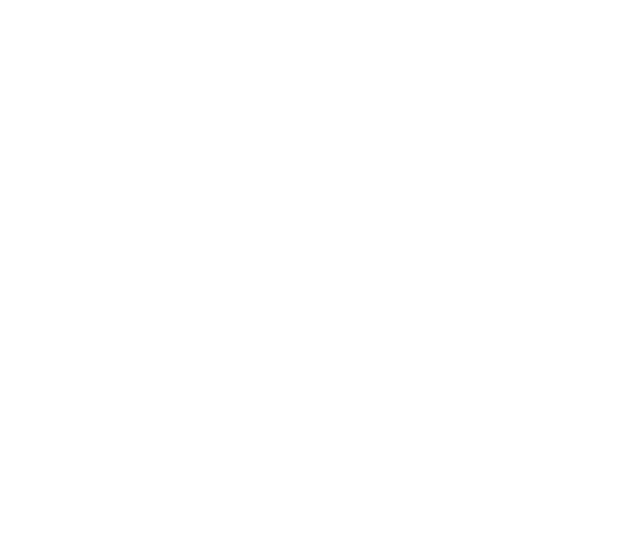
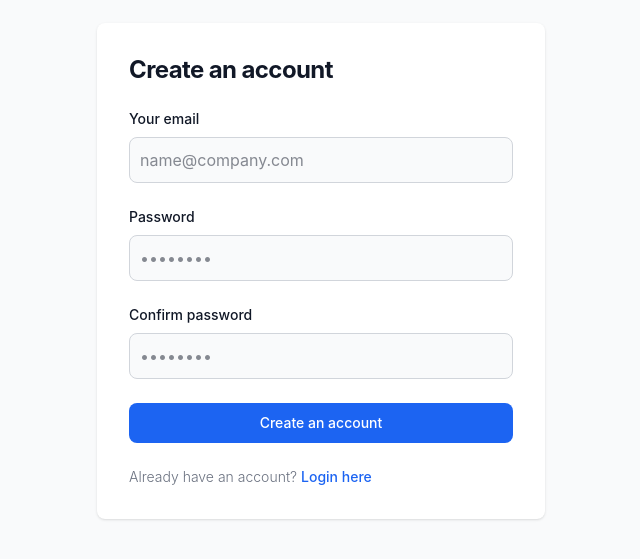
Before and after one commit to KavishkaImalsha/sample-project, a React (Vite) app: page /register in a window 1280 px wide. Before the commit this address had no page. Shown: the part 129-688 px from the top of the page, without its empty margins (319-959 px from the left). Built offline with nearby package versions, Linux system fonts and the light colour scheme.

Commit message:
Design user register page, link both login and regiter for route among those

```diff
--- a/src/App.jsx
+++ b/src/App.jsx
@@ -1,15 +1,17 @@
-import { useState } from 'react'
-import { Routes, Route } from 'react-router';
-import LoginPage from './pages/login/LoginPage';
+import { useState } from "react";
+import { Routes, Route } from "react-router";
+import LoginPage from "./pages/login/LoginPage";
+import RegisterPage from "./pages/register/RegisterPage";
 
 function App() {
   return (
     <>
       <Routes>
-        <Route path='/login' element={ <LoginPage /> } />
+        <Route path="/login" element={<LoginPage />} />
+        <Route path="/register" element={<RegisterPage />} />
       </Routes>
     </>
-  )
+  );
 }
 
-export default App
+export default App;
--- a/src/pages/login/LoginPage.jsx
+++ b/src/pages/login/LoginPage.jsx
@@ -1,5 +1,6 @@
-import React from 'react'
-import SubmitBtn from '../../components/buttons/SubmitBtn';
+import React from "react";
+import SubmitBtn from "../../components/buttons/SubmitBtn";
+import { Link } from "react-router";
 
 const LoginPage = () => {
   return (
@@ -13,20 +14,55 @@ const LoginPage = () => {
               </h1>
               <form class="space-y-4 md:space-y-6" action="#">
                 <div>
-                            <label for="email" class="block mb-2 text-sm font-medium text-gray-900 dark:text-white">Your email</label>
-                            <input type="email" name="email" id="email" className="inputField" placeholder="name@company.com" required=""/>
+                  <label
+                    for="email"
+                    class="block mb-2 text-sm font-medium text-gray-900 dark:text-white"
+                  >
+                    Your email
+                  </label>
+                  <input
+                    type="email"
+                    name="email"
+                    id="email"
+                    className="inputField"
+                    placeholder="name@company.com"
+                    required=""
+                  />
                 </div>
                 <div>
-                            <label for="password" class="block mb-2 text-sm font-medium text-gray-900 dark:text-white">Password</label>
-                            <input type="password" name="password" id="password" placeholder="••••••••" className="inputField" required=""/>
+                  <label
+                    for="password"
+                    class="block mb-2 text-sm font-medium text-gray-900 dark:text-white"
+                  >
+                    Password
+                  </label>
+                  <input
+                    type="password"
+                    name="password"
+                    id="password"
+                    placeholder="••••••••"
+                    className="inputField"
+                    required=""
+                  />
                 </div>
                 <div class="flex items-center justify-end">
-                            <a href="#" class="text-sm font-medium text-primary-600 hover:underline dark:text-white">Forgot password?</a>
+                  <a
+                    href="#"
+                    class="text-sm font-medium text-primary-600 hover:underline dark:text-white"
+                  >
+                    Forgot password?
+                  </a>
                 </div>
                 <SubmitBtn type="submit" btnName="Sign in" />
 
                 <p class="text-sm font-light text-gray-500 dark:text-white">
-                            Don’t have an account yet? <a href="#" class="font-medium text-primary-600 hover:underline dark:text-primary-500">Sign up</a>
+                  Don’t have an account yet?{" "}
+                  <Link
+                    to="/register"
+                    class="font-medium text-primary-600 hover:underline dark:text-primary-500"
+                  >
+                    Sign up
+                  </Link>
                 </p>
               </form>
             </div>
@@ -34,7 +70,7 @@ const LoginPage = () => {
         </div>
       </section>
     </>
-  )
-}
+  );
+};
 
-export default LoginPage
+export default LoginPage;
--- /dev/null
+++ b/src/pages/register/RegisterPage.jsx
@@ -0,0 +1,83 @@
+import React from "react";
+import SubmitBtn from "../../components/buttons/SubmitBtn";
+import { Link } from "react-router";
+
+const RegisterPage = () => {
+  return (
+    <>
+      <section className="bg-gray-50 dark:bg-gray-900">
+        <div className="flex flex-col items-center justify-center px-6 py-8 mx-auto md:h-screen lg:py-0">
+          <div className="w-full bg-white rounded-lg shadow dark:border md:mt-0 sm:max-w-md xl:p-0 dark:bg-gray-800 dark:border-gray-700">
+            <div className="p-6 space-y-4 md:space-y-6 sm:p-8">
+              <h1 className="text-xl font-bold leading-tight tracking-tight text-gray-900 md:text-2xl dark:text-white">
+                Create an account
+              </h1>
+              <form className="space-y-4 md:space-y-6" action="#">
+                <div>
+                  <label
+                    for="email"
+                    className="block mb-2 text-sm font-medium text-gray-900 dark:text-white"
+                  >
+                    Your email
+                  </label>
+                  <input
+                    type="email"
+                    name="email"
+                    id="email"
+                    className="inputField"
+                    placeholder="name@company.com"
+                    required=""
+                  />
+                </div>
+                <div>
+                  <label
+                    for="password"
+                    className="block mb-2 text-sm font-medium text-gray-900 dark:text-white"
+                  >
+                    Password
+                  </label>
+                  <input
+                    type="password"
+                    name="password"
+                    id="password"
+                    placeholder="••••••••"
+                    className="inputField"
+                    required=""
+                  />
+                </div>
+                <div>
+                  <label
+                    for="confirm-password"
+                    className="block mb-2 text-sm font-medium text-gray-900 dark:text-white"
+                  >
+                    Confirm password
+                  </label>
+                  <input
+                    type="confirm-password"
+                    name="confirm-password"
+                    id="confirm-password"
+                    placeholder="••••••••"
+                    className="inputField"
+                    required=""
+                  />
+                </div>
+                <SubmitBtn type="submit" btnName="Create an account" />
+                <p className="text-sm font-light text-gray-500 dark:text-gray-400">
+                  Already have an account?{" "}
+                  <Link
+                    to="/login"
+                    className="font-medium text-primary-600 hover:underline dark:text-primary-500"
+                  >
+                    Login here
+                  </Link>
+                </p>
+              </form>
+            </div>
+          </div>
+        </div>
+      </section>
+    </>
+  );
+};
+
+export default RegisterPage;
```
Lines whose indentation alone changed are shown as unchanged.
